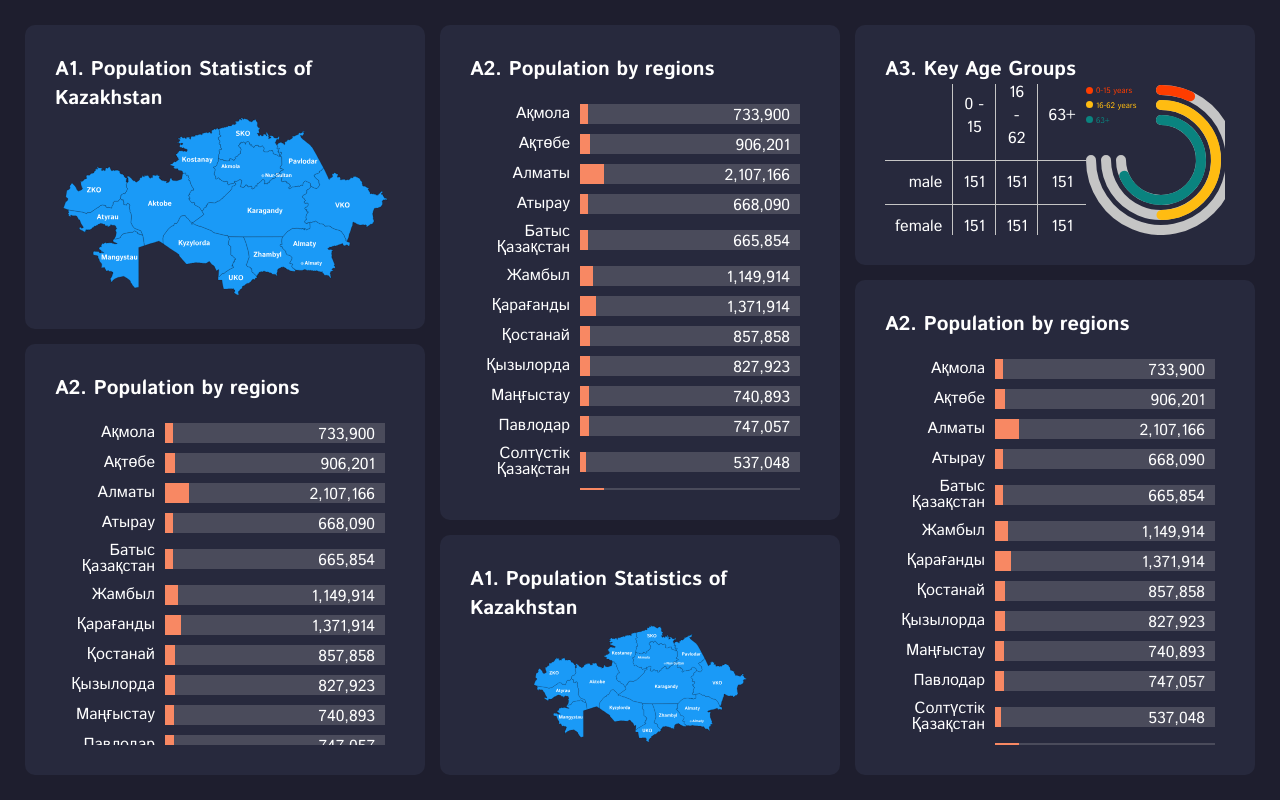
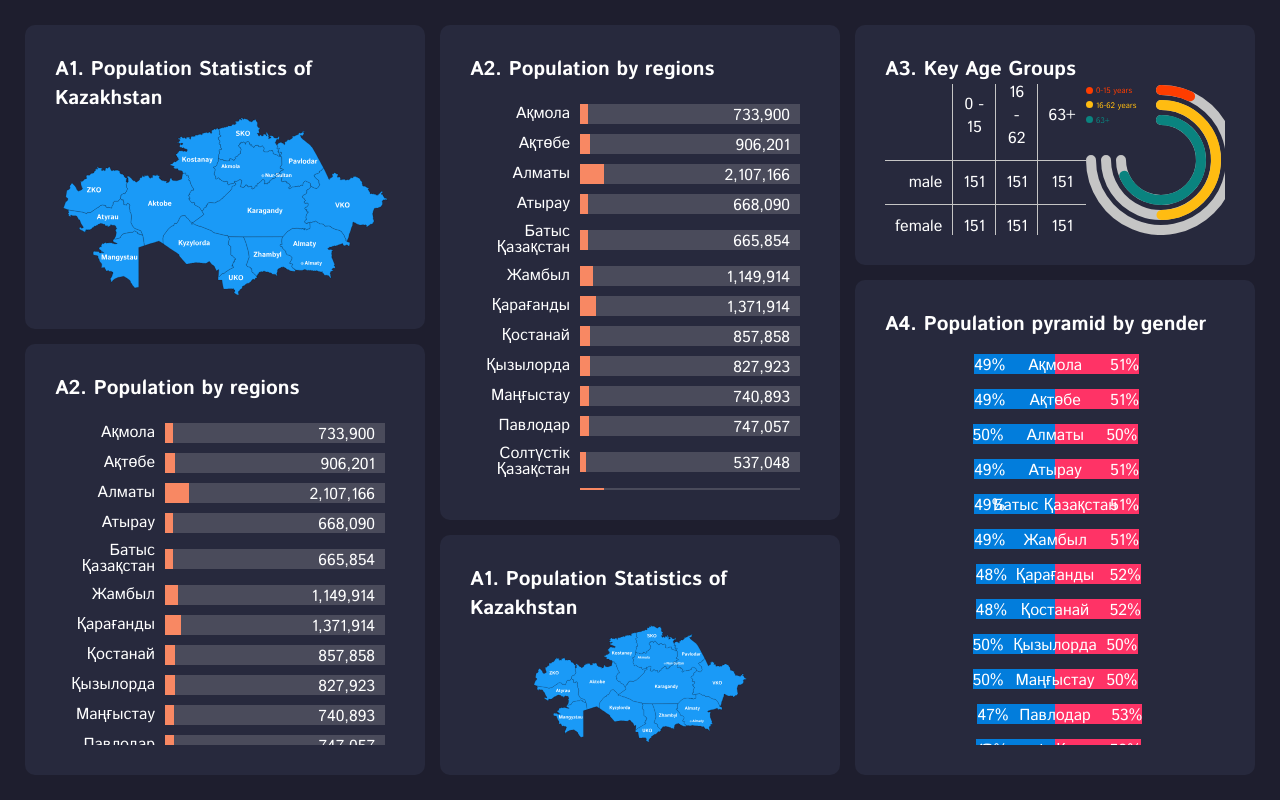
Before and after one commit to kbatyrbayev/widgets, an Angular app: page / in a window 1280 px wide. Built offline with nearby package versions, Linux system fonts and the light colour scheme.

Commit message:
feat: widget4, bar chart by gender

```diff
--- a/src/app/app.component.html
+++ b/src/app/app.component.html
@@ -25,10 +25,10 @@
   </div>
   <div class="widget widget-4">
     <div class="widget-header">
-      <app-widget-header [name]="'A2. Population by regions'"></app-widget-header>
+      <app-widget-header [name]="'A4. Population pyramid by gender'"></app-widget-header>
     </div>
     <div class="widget-body">
-      <app-widget2></app-widget2>
+      <app-widget4></app-widget4>
     </div>
   </div>
   <div class="widget widget-5">
--- a/src/app/app.module.ts
+++ b/src/app/app.module.ts
@@ -7,6 +7,7 @@ import { Widget1Component } from './widgets/widget1/widget1.component';
 import { WidgetHeaderComponent } from './components/widget-header/widget-header.component';
 import { Widget2Component } from './widgets/widget2/widget2.component';
 import { Widget3Component } from './widgets/widget3/widget3.component';
+import { Widget4Component } from './widgets/widget4/widget4.component';
 
 @NgModule({
   declarations: [
@@ -14,7 +15,8 @@ import { Widget3Component } from './widgets/widget3/widget3.component';
     Widget1Component,
     WidgetHeaderComponent,
     Widget2Component,
-    Widget3Component
+    Widget3Component,
+    Widget4Component
   ],
   imports: [
     BrowserModule,
--- /dev/null
+++ b/src/app/widgets/widget4/widget4.component.html
@@ -0,0 +1,15 @@
+<div class="bar-chart">
+  <div class="bar-wrapper" *ngFor="let item of data">
+    <div class="region">{{item?.region}}</div>
+    <div class="male-wrapper" title="male">
+      <div class="bar" [style.width]="item?.malePercent+'%'">
+        {{item?.malePercent + '%'}}
+      </div>
+    </div>
+    <div class="female-wrapper" title="female">
+      <div class="bar" [style.width]="item?.femalePercent+'%'">
+        {{item?.femalePercent + '%'}}
+      </div>
+    </div>
+  </div>
+</div>
--- /dev/null
+++ b/src/app/widgets/widget4/widget4.component.scss
@@ -0,0 +1,42 @@
+.bar-chart {
+  display: flex;
+  flex-direction: column;
+  gap: 15px;
+  padding: 15px 5px;
+  .bar-wrapper {
+    display: flex;
+    height: 20px;
+    position: relative;
+    .male-wrapper,
+    .female-wrapper {
+      flex-grow: 1;
+      position: relative;
+      .bar {
+        position: absolute;
+        top: 0;
+        bottom: 0;
+      }
+    }
+    .male-wrapper {
+      .bar {
+        right: 0;
+        background-color: #027DDC;
+      }
+    }
+    .female-wrapper {
+      .bar {
+        left: 0;
+        background-color: #FF3366;
+        text-align: right;
+/*         display: flex;
+        justify-content: flex-end; */
+      }
+    }
+    .region {
+      position: absolute;
+      left: 50%;
+      transform: translateX(-50%);
+      z-index: 1;
+    }
+  }
+}
--- /dev/null
+++ b/src/app/widgets/widget4/widget4.component.ts
@@ -0,0 +1,56 @@
+import { Component, OnInit } from '@angular/core';
+
+@Component({
+  selector: 'app-widget4',
+  templateUrl: './widget4.component.html',
+  styleUrls: ['./widget4.component.scss']
+})
+export class Widget4Component implements OnInit {
+
+  total = 19122423;
+
+  data: IData[] = [
+    { "region": "Ақмола", "total": 733900, "male": 357263, "female": 376637 },
+    { "region": "Ақтөбе", "total": 906201, "male": 440423, "female": 465778 },
+    { "region": "Алматы", "total": 2107166, "male": 1043948, "female": 1063218 },
+    { "region": "Атырау", "total": 668090, "male": 329666, "female": 338424 },
+    { "region": "Батыс Қазақстан", "total": 665854, "male": 323915, "female": 341939 },
+    { "region": "Жамбыл", "total": 1149914, "male": 569139, "female": 580775 },
+    { "region": "Қарағанды", "total": 1371914, "male": 653189, "female": 718725 },
+    { "region": "Қостанай", "total": 857858, "male": 407976, "female": 449882 },
+    { "region": "Қызылорда", "total": 827923, "male": 416117, "female": 411806 },
+    { "region": "Маңғыстау", "total": 740893, "male": 369339, "female": 371554 },
+    { "region": "Павлодар", "total": 747057, "male": 354569, "female": 392488 },
+    { "region": "Солтүстік Қазақстан", "total": 537048, "male": 257149, "female": 279899 },
+    { "region": "Түркістан", "total": 2075132, "male": 1053949, "female": 1021183 },
+    { "region": "Шығыс  Қазақстан", "total": 1356399, "male": 648345, "female": 708054 },
+    { "region": "Нұр-Сұлтан қаласы", "total": 1239744, "male": 594742, "female": 645002 },
+    { "region": "Алматы қаласы", "total": 2024861, "male": 927897, "female": 1096964 },
+    { "region": "Шымкент қаласы", "total": 1112469, "male": 539152, "female": 573317 },
+  ];
+
+  constructor() { }
+
+  ngOnInit(): void {
+    this.data.forEach(d => {
+      d.malePercent = this.calcWidth(d.male, d.total);
+      d.femalePercent = this.calcWidth(d.female, d.total);
+    });
+    console.log(this.data);
+
+  }
+
+  calcWidth(value: number, total: number) {
+    return Math.round(value * 100 / total);
+  }
+
+}
+
+interface IData {
+  region: string;
+  total: number;
+  male: number;
+  female: number;
+  malePercent?: number;
+  femalePercent?: number;
+}
```
Also changed, not shown: 1 other file (tests, documents, lock files or other folders).
